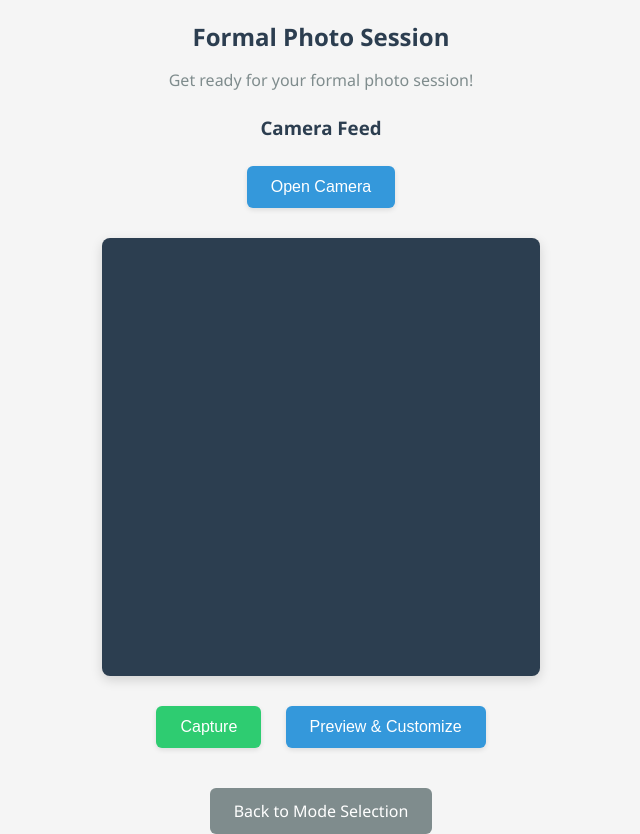
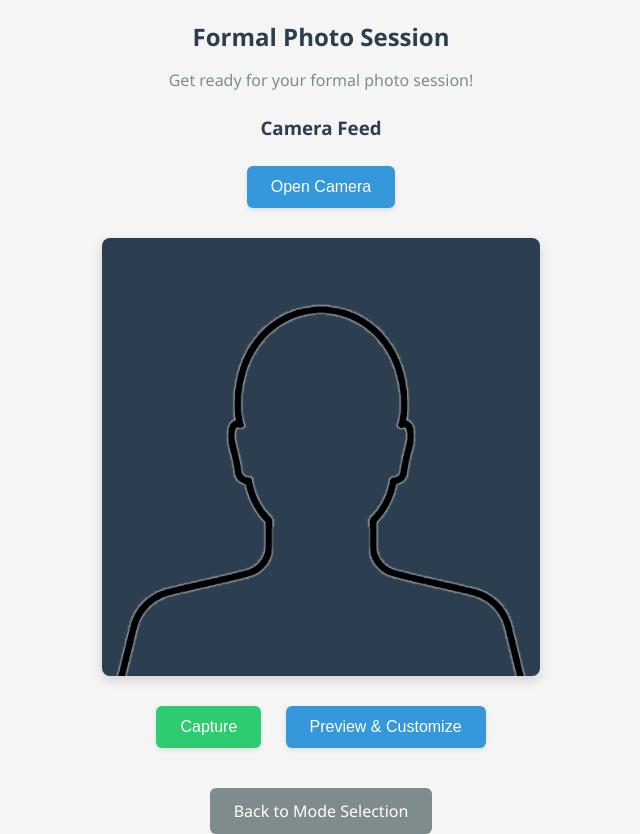
Before and after one commit to ndercity/M5, a Flask app: page /formal in a window 1280 px wide. Shown: the whole page, without its empty margins (319-959 px from the left). Run offline with Flask 3, Linux system fonts and the light colour scheme; parts of the project's set-up code (start-up, migrations or seed data) failed here and were passed over.

Commit message:
added "guide" in formal mode

```diff
--- a/Photobooth/static/css/formal.css
+++ b/Photobooth/static/css/formal.css
@@ -48,6 +48,7 @@ p {
    Camera Feed Styles
    ===================== */
 .video-container {
+    position: relative;
     display: flex;
     justify-content: center;
     align-items: center;
@@ -65,6 +66,13 @@ p {
 .camera-feed {
     max-height: 100%;
     object-fit: cover; /* ADJUST IF NA COCROP YUNG CAMERA*/
+}
+
+#formal-guide {
+    position: absolute;
+    top: 0;
+    left: 0;
+    width: 100%;
 }
 
 /* =====================
--- a/Photobooth/templates/formal.html
+++ b/Photobooth/templates/formal.html
@@ -15,6 +15,7 @@
         <button id="toggle-camera">Open Camera</button>
         <div class="video-container">
             <img id="video-feed" class="camera-feed">
+            <img id="formal-guide" src="/static/others/1x1and2x2guide.png" alt="guide">
         </div>
         <button id="capture-btn">Capture</button>
         <button id="preview-btn">Preview & Customize</button>
--- a/Photobooth/templates/home.html
+++ b/Photobooth/templates/home.html
@@ -17,6 +17,12 @@
             <li>Stay within the frame before capturing.</li>
             <li>Follow the instructions on each step.</li>
         </ul>
+
+        <form class="email-form">
+            <label for="email">Email:</label>
+            <input type="email" id="email" name="email" required placeholder="Enter your email">
+            <button type="submit">Confirm</button>
+        </form>
 
         <div class="carousel-container">
             <div class="carousel">
```
Also changed, not shown: Photobooth/static/others/1x1and2x2guide.png (added), 1 other file.
